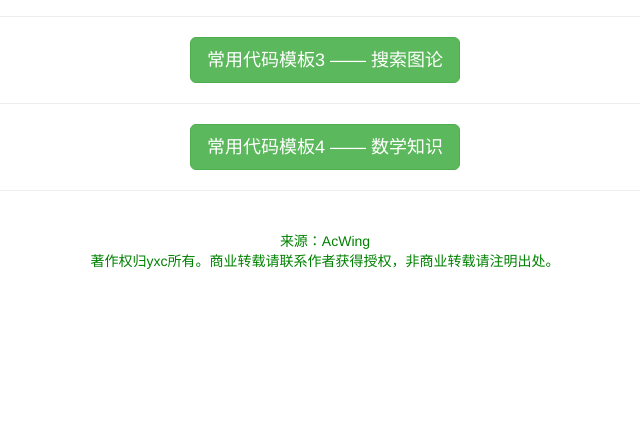
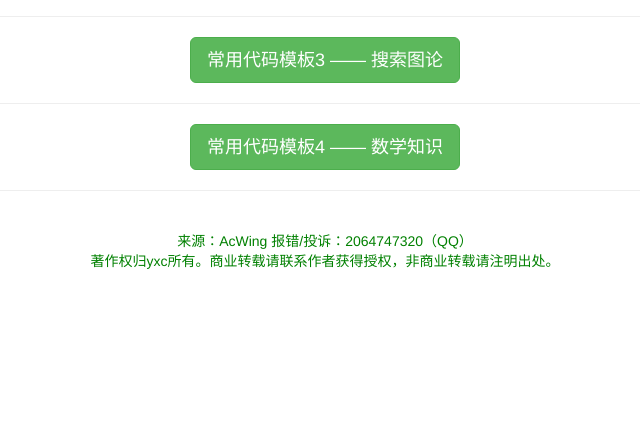
Before and after one commit to ppshuX/acproject, a Django app: page / in a window 1280 px wide. Shown: the part 318-766 px from the top of the page, without its empty margins (315-955 px from the left). Run offline with Django 5.2, Linux system fonts and the light colour scheme; some libraries are stand-ins or nearby versions.

Commit message:
add the QQ

```diff
--- a/templates/index.html
+++ b/templates/index.html
@@ -44,7 +44,7 @@
     </div>
 
    <footer>
-        来源：AcWing
+        来源：AcWing 报错/投诉：2064747320（QQ）
         <br>
         著作权归yxc所有。商业转载请联系作者获得授权，非商业转载请注明出处。
     </footer>
--- a/templates/template1.html
+++ b/templates/template1.html
@@ -201,7 +201,7 @@ int bsearch_2(int l, int r)
             </p>
             <!-- 代码高亮 -->
             <pre><code class="language-c">
-.bool check(double x) {/* ... */} // 检查x是否满足某种性质
+bool check(double x) {/* ... */} // 检查x是否满足某种性质
 
 double bsearch_3(double l, double r)
 {
```
